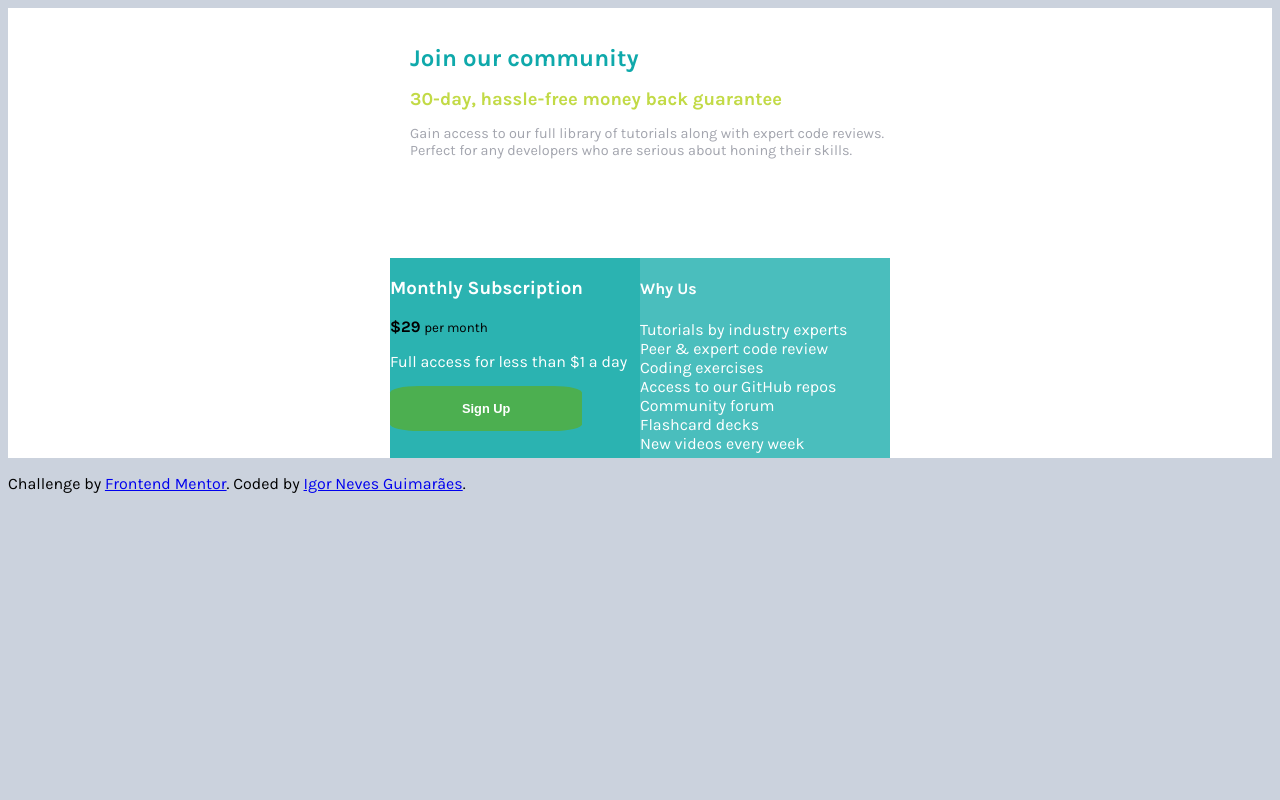
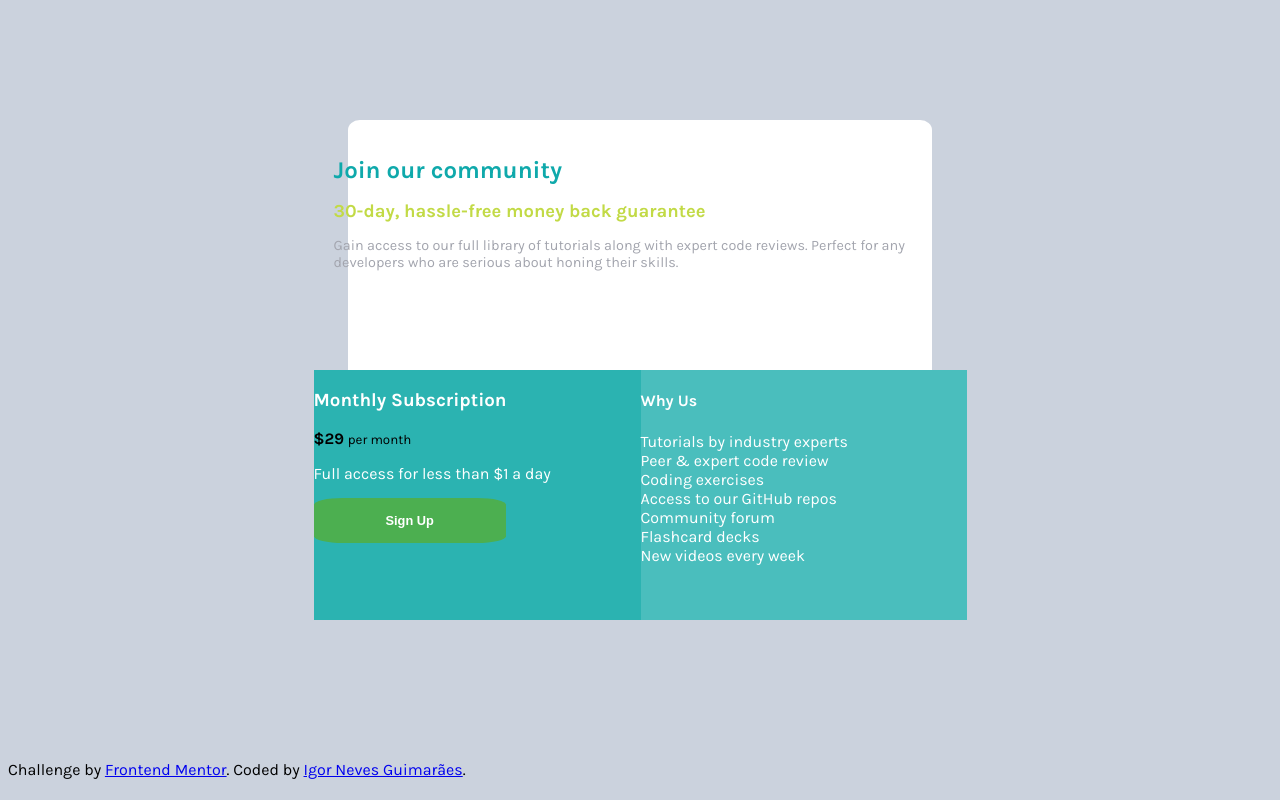
Before and after one commit to igornevesg/second-project, a plain HTML site: page index.html in a window 1280 px wide. Drawn offline with Linux system fonts and the light colour scheme.

Commit message:
quase la

```diff
--- a/index.html
+++ b/index.html
@@ -26,7 +26,7 @@
 
   <span>Full access for less than &dollar;1 a day</span>
 
-  <button class="button" type="button">Sign Up</button>
+  <button class="button" onclick="alert('Hello World!')"type="button">Sign Up</button>
 </div>
 <div class="item-3">
   <h4>Why Us</h4>
--- a/style.css
+++ b/style.css
@@ -34,6 +34,7 @@ font-size: 0.9em;
   background-color: #4CAF50;
   border: none;
   color: white;
+  cursor: pointer;
   padding: 15px 72px;
   text-align: center;
   text-decoration: none;
@@ -47,8 +48,11 @@ font-size: 0.9em;
 display: grid;
 justify-content: center;
 background-color: white;
-grid-template-columns: 250px 250px;
-grid-template-rows: 250px 200px;
+background-position: center;
+margin: 120px 340px 140px 340px;
+border-radius: 2%;
+grid-template-columns: 327px 326px;
+grid-template-rows: 250px 250px;
 grid-template-areas: "header header"
                      "content content2"
 }
```
